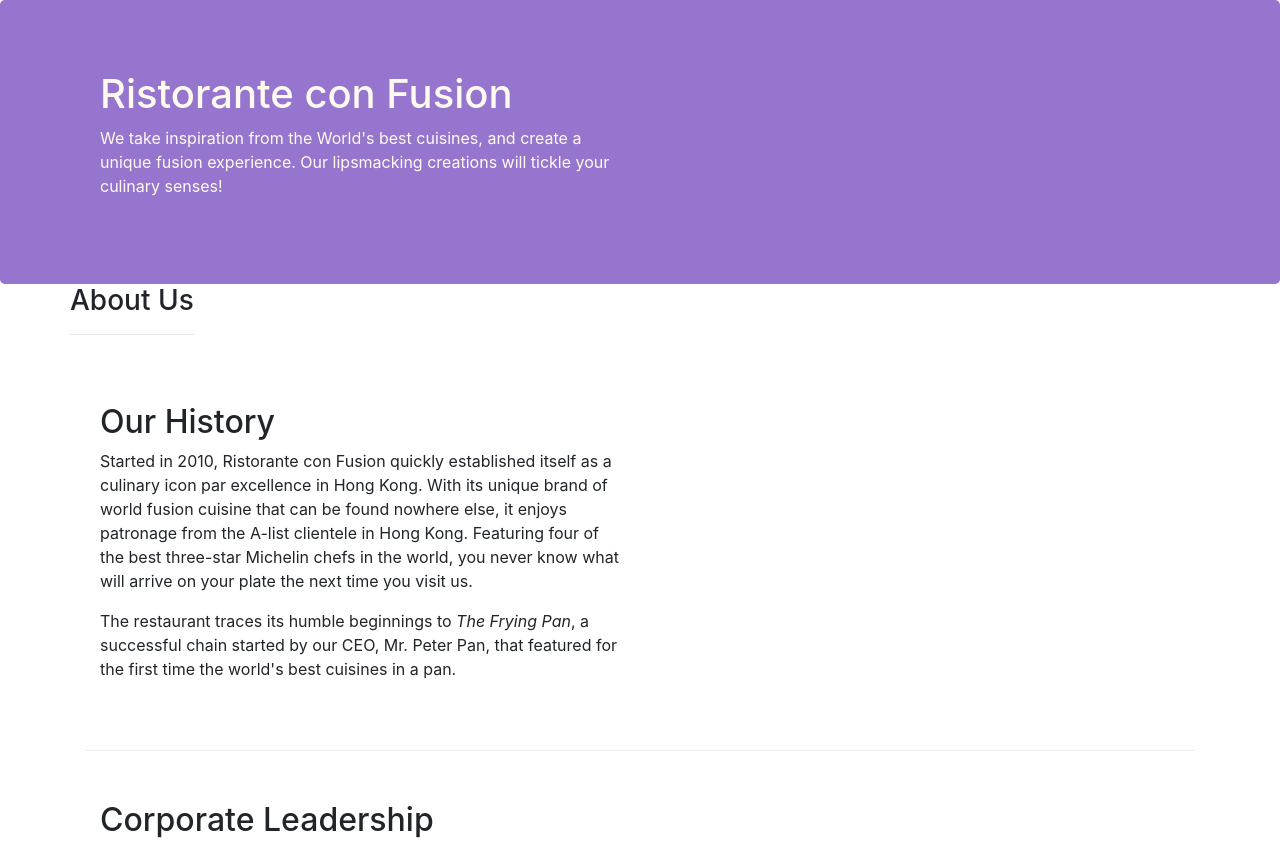
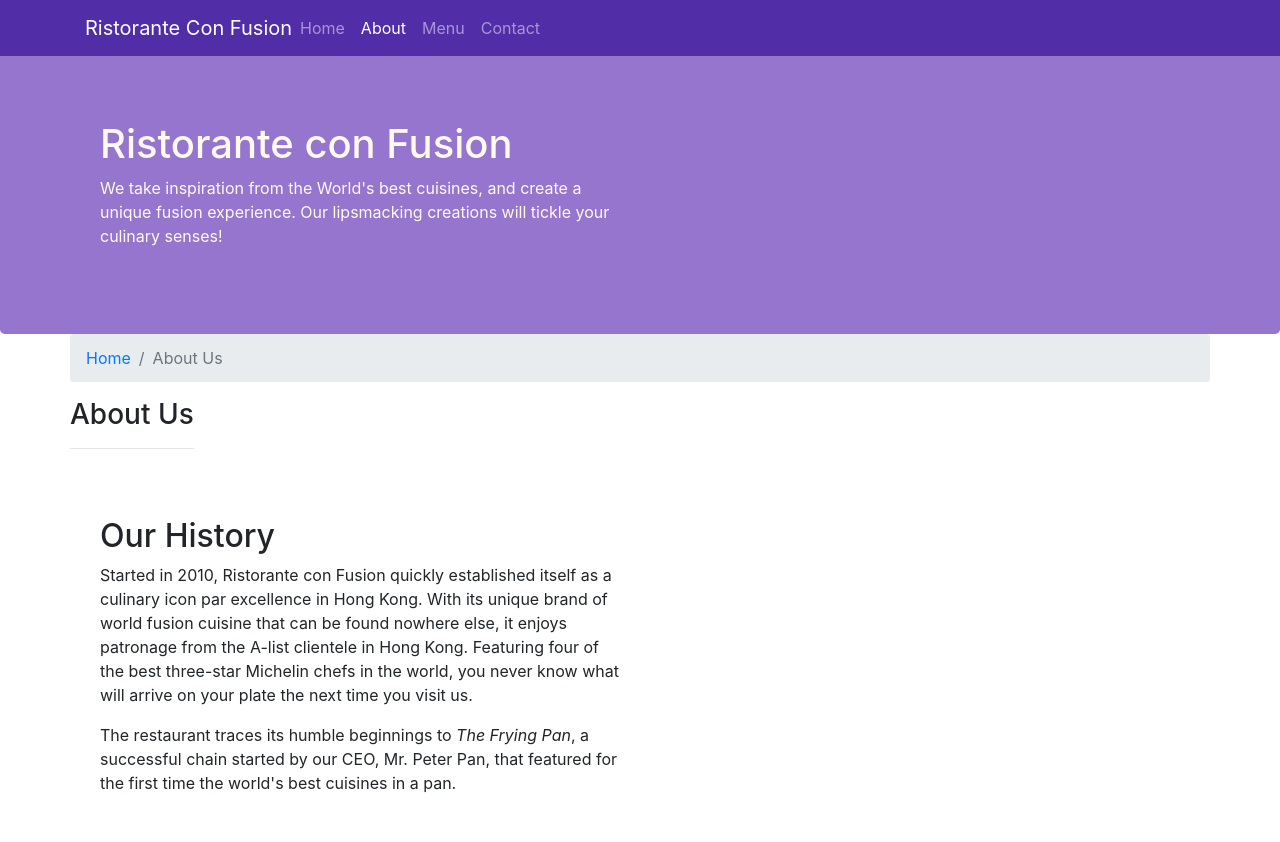
Before and after one commit to KishoreArani/conFusion, a website: page aboutus.html in a window 1280 px wide. Shown: the top 842 px of the page. Drawn offline with nearby package versions, Linux system fonts and the light colour scheme.

Commit message:
aboutus.html

```diff
--- a/aboutus.html
+++ b/aboutus.html
@@ -15,7 +15,23 @@
 </head>
 
 <body>
+        <nav class="navbar navbar-dark navbar-expand-sm fixed-top">
+        <div class="container">
+            <button class="navbar-toggler" type="button" data-toggle="collapse" data-target="#Navbar">
+              <span class="navbar-toggler-icon"></span>
+            </button>
+            <a class="navbar-brand mr-auto" href="./index.html">Ristorante Con Fusion</a>
+            <div class="collapse navbar-collapse" id="Navbar">
+            <ul class="navbar-nav mr-auto">
+                <li class="nav-item"><a class="nav-link" href="./index.html">Home</a></li>
+                <li class="nav-item active"><a class="nav-link" href="#">About</a></li>
+                <li class="nav-item"><a class="nav-link" href="#">Menu</a></li>
+                <li class="nav-item"><a class="nav-link" href="#">Contact</a></li>
 
+            </ul>
+        </div>
+        </div>
+    </nav>
     <header class="jumbotron">
         <div class="container">
             <div class="row row-header">
@@ -31,6 +47,10 @@
 
     <div class="container">
         <div class="row">
+            <ol class="col-12 breadcrumb">
+                <li class="breadcrumb-item"><a href="./index.html">Home</a></li>
+                <li class="breadcrumb-item active">About Us</li>
+            </ol>
             <div>
                <h3>About Us</h3>
                <hr>
@@ -70,7 +90,7 @@
                 <div class="col-4 offset-1 col-sm-2">
                     <h5>Links</h5>
                     <ul class="list-unstyled">
-                        <li><a href="#">Home</a></li>
+                        <li><a href="./index.html">Home</a></li>
                         <li><a href="#">About</a></li>
                         <li><a href="#">Menu</a></li>
                         <li><a href="#">Contact</a></li>
--- a/css/style.css
+++ b/css/style.css
@@ -31,3 +31,13 @@
 	margin: 0px;
 	color: #0f0f0f;
 }
+
+body{
+	padding: 50px 0px 0px 0px;
+	z-index: 0;
+}
+
+.navbar-dark
+{
+	background-color: #512DA8;
+}
```
Also changed, not shown: index.html (+17 -1 lines).
